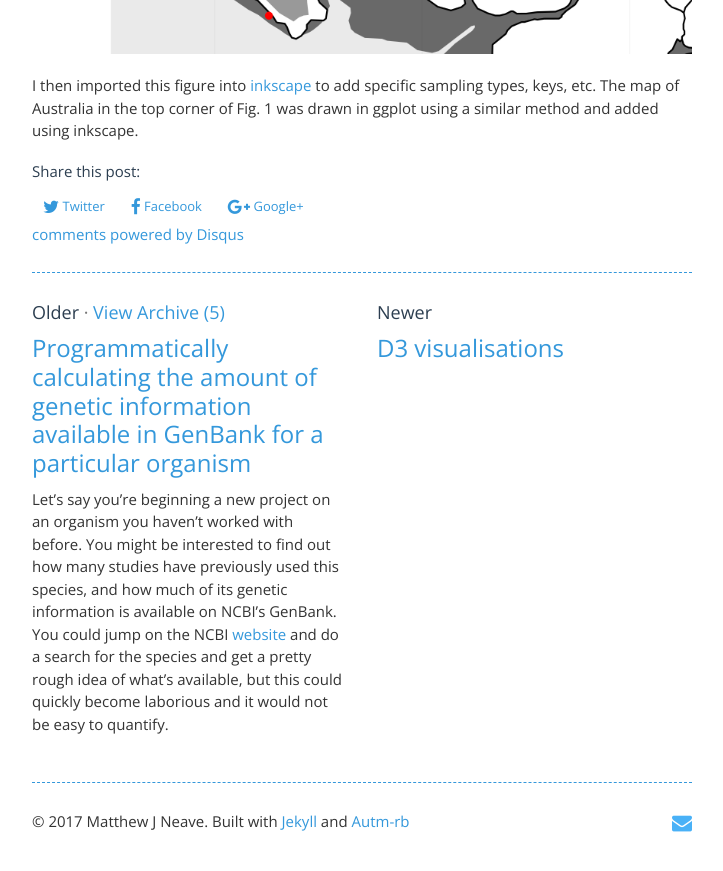
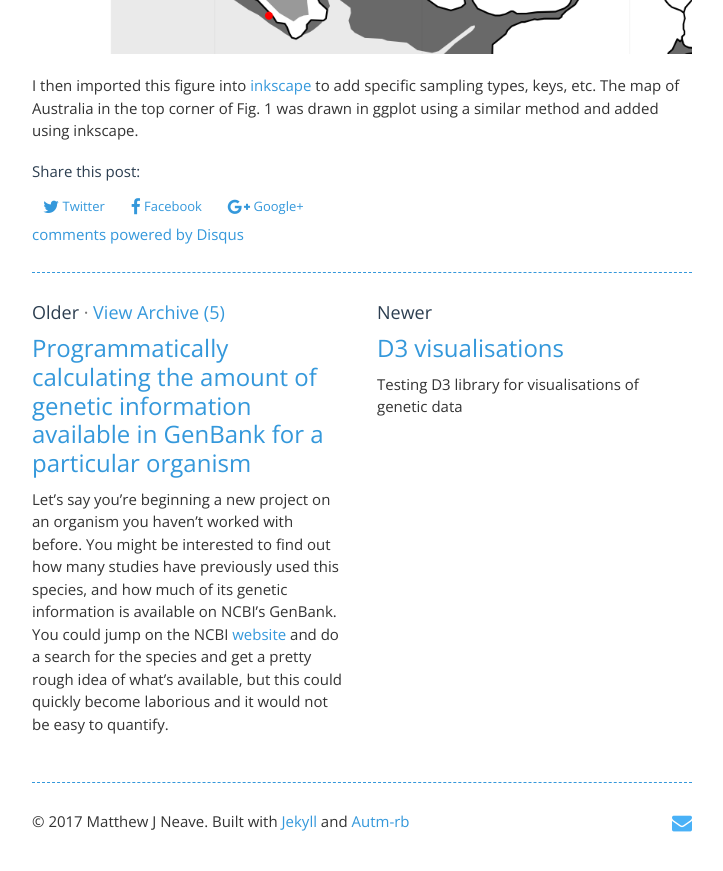
Before and after one commit to neavemj/neavemj.github.io, a Jekyll site: the page built from _posts/2016-06-06-darwinMap.md, in a window 1280 px wide and 900 px high, scrolled down 4585 px. Shown: the top 871 px of the window, without its empty margins (278-1001 px from the left). Built offline with Jekyll 4.4.1, drawn with Linux system fonts in a browser that asks for light colours; nearby versions of some CDN libraries; comment, search, counter and statistics services are not loaded.

Commit message:
minor update

```diff
--- a/_posts/2017-02-01-D3_testing.html
+++ b/_posts/2017-02-01-D3_testing.html
@@ -3,6 +3,9 @@ title: "D3 visualisations"
 author: "Matthew J. Neave"
 date: "Febuary 2, 2017"
 ---
+
+Testing D3 library for visualisations of genetic data
+
 <style>
 
 div.example {
```
